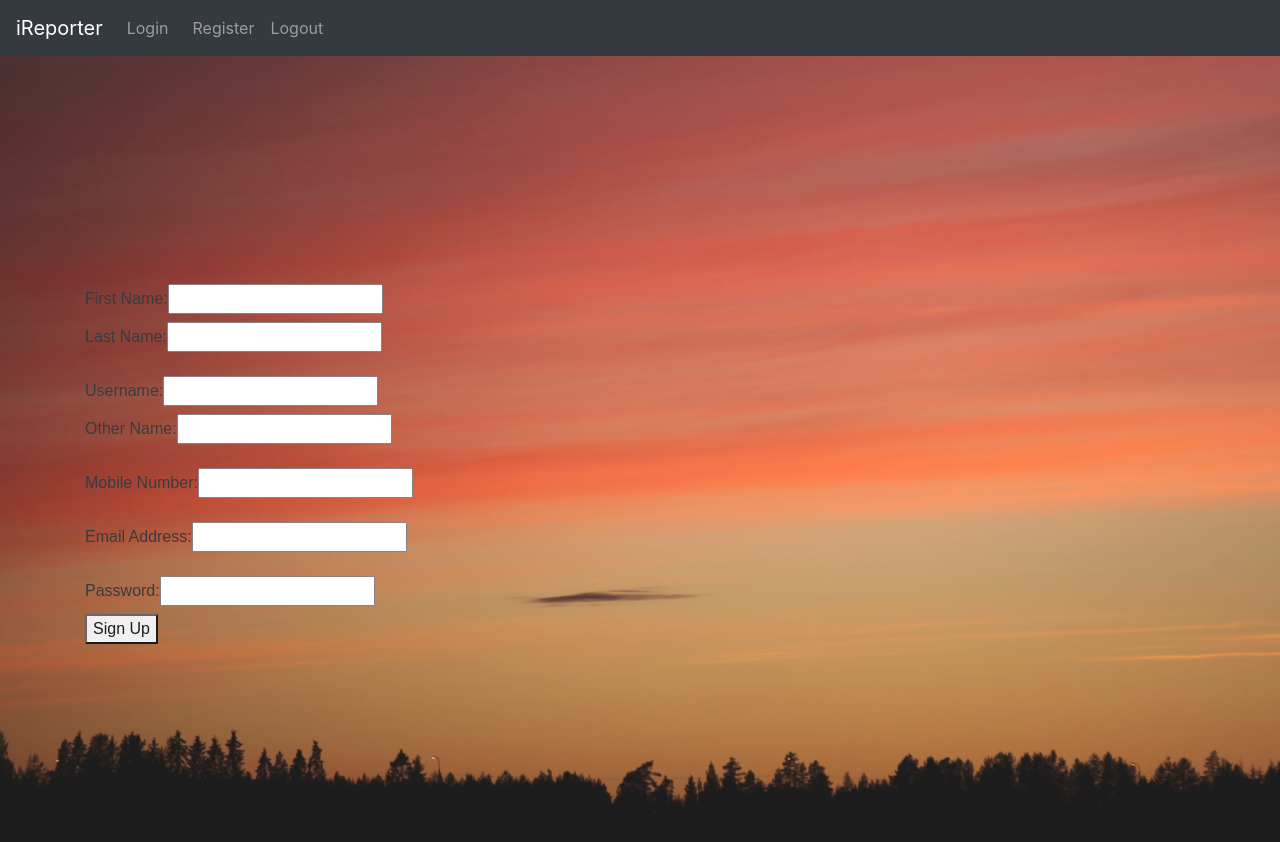
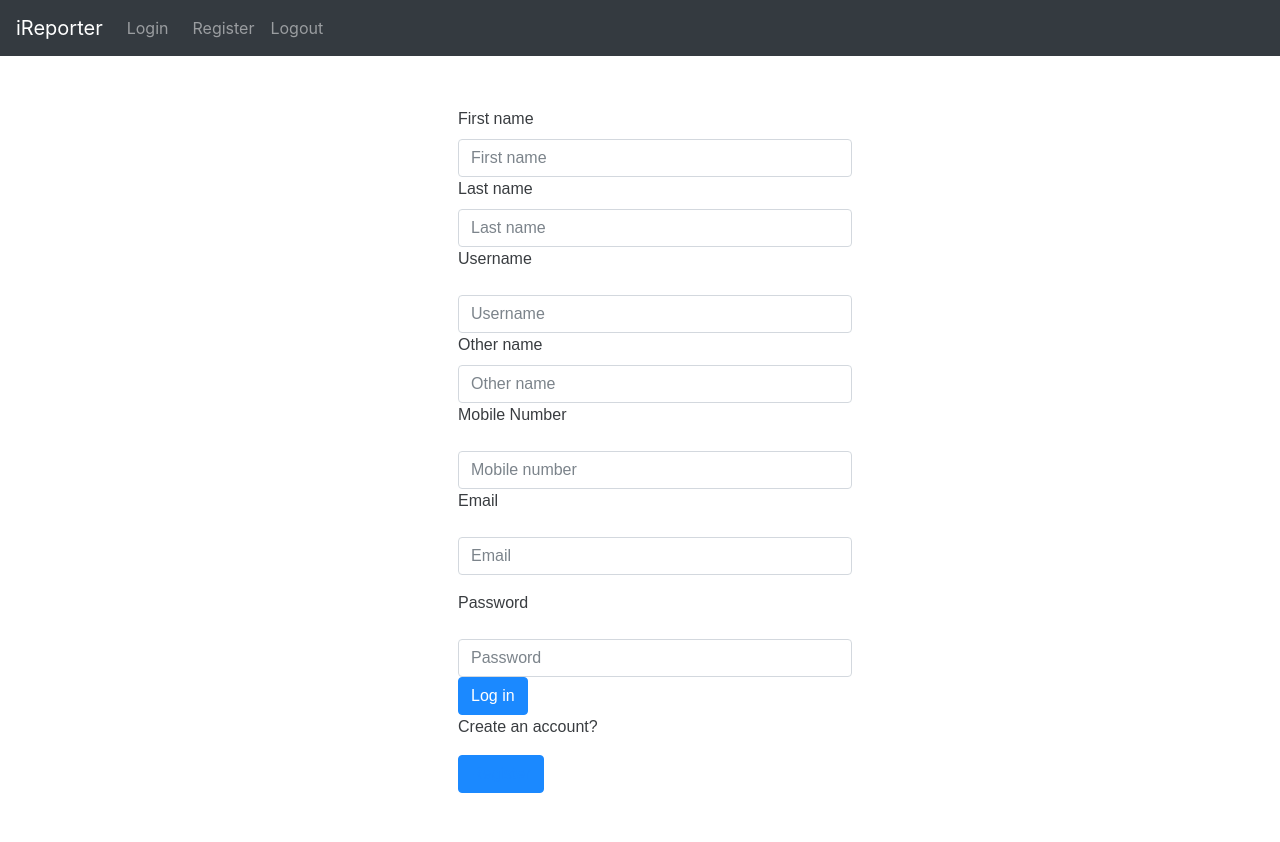
Before and after one commit to katherine95/ireporter-reactjs, a React app: page /signup in a window 1280 px wide. Shown: the top 842 px of the page. Built offline with nearby package versions, Linux system fonts and the light colour scheme.

Commit message:
refactor code

```diff
--- a/package.json
+++ b/package.json
@@ -22,6 +22,7 @@
     "bootstrap": "^4.3.1",
     "express": "^4.16.4",
     "path": "^0.12.7",
+    "jwt-decode": "^2.2.0",
     "query-string": "^6.4.2",
     "react": "^16.8.6",
     "react-bootstrap": "^1.0.0-beta.6",
--- a/src/App.css
+++ b/src/App.css
@@ -1,5 +1,5 @@
 .App-header {
-  background: url(./images/bgg.jpg) no-repeat;
+  /* background: url(./images/bgg.jpg) no-repeat; */
   min-height: 100vh;
   display: flex;
   flex-direction: column;
--- /dev/null
+++ b/src/assets/form.css
@@ -0,0 +1,14 @@
+@media (min-width: 1024px) {
+  .signin-form {
+    display: inline-block;
+    padding: 0px 10px 40px 40px;
+    width: 40%;
+    height: 75%;
+    margin: auto;
+    display: flex;
+    justify-content: space-between;
+    flex-direction: column;
+    margin-top: 1%;
+    border-radius: 5px;
+  }
+}
--- a/src/components/Login.js
+++ b/src/components/Login.js
@@ -18,7 +18,7 @@ class Login extends React.Component {
   }
 
   componentDidMount() {
-    console.log("I am already mounted");
+    localStorage.clear();
   }
 
   handleChange(event) {
@@ -44,8 +44,6 @@ class Login extends React.Component {
           document.getElementById("alert").style.color = "red";
           document.getElementById("alert").innerHTML = jsondata.message;
         } else {
-          console.log(jsondata);
-          console.log(jsondata.token);
           localStorage.setItem("token", jsondata.token);
           this.setState({
             data: jsondata
--- a/src/components/LoginForm.js
+++ b/src/components/LoginForm.js
@@ -1,6 +1,6 @@
 import React, { Component } from "react";
 import { Form, Button } from "react-bootstrap";
-// import "../App.css";
+import '../assets/form.css';
 
 export default class LoginForm extends Component {
   constructor(props) {
@@ -11,15 +11,14 @@ export default class LoginForm extends Component {
     const { handleChange, handleSubmit, value, rememberMe } = this.props;
 
     return (
-      <div>
+      <div className='signin-form'>
         <p id="alert"></p>
         <Form onSubmit={handleSubmit} className="form">
-
           <Form.Group controlId="formBasicEmail">
-            <Form.Label>Username</Form.Label>
+            <Form.Label>Email</Form.Label>
             <Form.Control
               type="text"
-              placeholder="Enter Username"
+              placeholder="Enter Email"
               name="username"
               required
               value={value}
--- a/src/components/Redflags.js
+++ b/src/components/Redflags.js
@@ -1,26 +1,19 @@
 import React, { Component } from "react";
 import { Table, Button, Navbar } from "react-bootstrap";
+// import { jwt_decode } from "jwt-decode";
 import "../App.css";
 
 const token = localStorage.getItem("token");
+// var decoded_token = jwt_decode(token);
+// console.log(decoded_token);
 const username = localStorage.getItem("username");
 
 export default class Redflags extends Component {
-  constructor(props, context) {
-    super(props, context);
+  constructor(props) {
+    super(props);
     this.state = {
       show: false
     };
-    this.handleShow = this.handleShow.bind(this);
-    this.handleClose = this.handleClose.bind(this);
-  }
-  handleClose() {
-    this.setState({ show: false });
-  }
-
-  handleShow() {
-    this.setState({ show: true });
-    // window.alert('test');
   }
 
   componentDidMount() {
@@ -62,12 +55,14 @@ export default class Redflags extends Component {
     return (
       <div>
         <Navbar>
-          <Navbar.Brand href="#home"><h1>Redflags</h1></Navbar.Brand>
+          <Navbar.Brand href="#home">
+            <h1>Redflags</h1>
+          </Navbar.Brand>
           <Navbar.Toggle />
           <Navbar.Collapse className="justify-content-end">
-          <button type="button" className="btn btn-primary">
-            + Create Redflag
-          </button>
+            <button type="button" className="btn btn-primary">
+              + Create Redflag
+            </button>
             <Navbar.Text>
               Logged in: <b>{username}</b>
             </Navbar.Text>
--- a/src/components/SignupForm.js
+++ b/src/components/SignupForm.js
@@ -1,4 +1,5 @@
 import React, { Component } from "react";
+import { Form, Button } from "react-bootstrap";
 import "../App.css";
 
 export default class SignupForm extends Component {
@@ -9,96 +10,178 @@ export default class SignupForm extends Component {
   render() {
     const { handleChange, handleSubmit, value } = this.props;
     return (
-      <div>
-        <form className="form" onSubmit={handleSubmit}>
-          <p id="alert" />
-          <label>
-            First Name:
-            <input
+      <div className='signin-form'>
+      <p id="alert"></p>
+      <Form onSubmit={handleSubmit} className="form">
+          <Form.Label>First name</Form.Label>
+          <Form.Control
             type="text"
+            placeholder="First name"
             name="firstname"
             required
             value={value}
             onChange={handleChange}
           />
-          </label>
-          <br />
-          <label>
-            Last Name:
-            <input
+          <Form.Label>Last name</Form.Label>
+          <Form.Control
             type="text"
+            placeholder="Last name"
             name="lastname"
             required
             value={value}
             onChange={handleChange}
           />
-          </label>
-          <br />
-          <label>
+          <Form.Label>Username</Form.Label>
           <p id="username_error" />
-            Username:
-            <input
+          <Form.Control
             type="text"
+            placeholder="Username"
             name="username"
             required
             value={value}
             onChange={handleChange}
           />
-          </label>
-          <br />
-          <label>
-            Other Name:
-            <input
+          <Form.Label>Other name</Form.Label>
+          <Form.Control
             type="text"
+            placeholder="Other name"
             name="othername"
             required
             value={value}
             onChange={handleChange}
           />
-          </label>
-          <br />
-          <label>
+          <Form.Label>Mobile Number</Form.Label>
           <p id="number_error" />
-            Mobile Number:
-            <input
+          <Form.Control
             type="text"
+            placeholder="Mobile number"
             name="mobilenumber"
             required
             value={value}
             onChange={handleChange}
           />
-          </label>
-          <br />
-          <label>
+          <Form.Group controlId="formBasicEmail">
+            <Form.Label>Email</Form.Label>
             <p id="email_error" />
-            Email Address:
-            <input
-              type="email"
+            <Form.Control
+              type="text"
+              placeholder="Email"
               name="email"
               required
               value={value}
               onChange={handleChange}
             />
-          </label>
-          <br />
-          <label>
+          </Form.Group>
+          <Form.Label>Password</Form.Label>
           <p id="password_error" />
-            Password:
-            <input
+          <Form.Control
             type="password"
+            placeholder="Password"
             name="password"
             required
             value={value}
             onChange={handleChange}
           />
-          </label>
-          <br />
-          <button type="submit" value="Submit">
-            Sign Up
-          </button>
-          <br />
-        </form>
+        <Button variant="primary" type="submit" value="submit">
+          Log in
+        </Button>
+        <p>Create an account?</p>
+        <Button value="Submit">
+          <a href="/signup">Register</a>
+        </Button>
+      </Form>
     </div>
+
+      // <div>
+      //   <form className="form" onSubmit={handleSubmit}>
+      //     <p id="alert" />
+      //     <label>
+      //       First Name:
+      //       <input
+      //         type="text"
+      //         name="firstname"
+      //         required
+      //         value={value}
+      //         onChange={handleChange}
+      //       />
+      //     </label>
+      //     <br />
+      //     <label>
+      //       Last Name:
+      //       <input
+      //         type="text"
+      //         name="lastname"
+      //         required
+      //         value={value}
+      //         onChange={handleChange}
+      //       />
+      //     </label>
+      //     <br />
+      //     <label>
+      //       <p id="username_error" />
+      //       Username:
+      //       <input
+      //         type="text"
+      //         name="username"
+      //         required
+      //         value={value}
+      //         onChange={handleChange}
+      //       />
+      //     </label>
+      //     <br />
+      //     <label>
+      //       Other Name:
+      //       <input
+      //         type="text"
+      //         name="othername"
+      //         required
+      //         value={value}
+      //         onChange={handleChange}
+      //       />
+      //     </label>
+      //     <br />
+      //     <label>
+      //       <p id="number_error" />
+      //       Mobile Number:
+      //       <input
+      //         type="text"
+      //         name="mobilenumber"
+      //         required
+      //         value={value}
+      //         onChange={handleChange}
+      //       />
+      //     </label>
+      //     <br />
+      //     <label>
+      //       <p id="email_error" />
+      //       Email Address:
+      //       <input
+      //         type="email"
+      //         name="email"
+      //         required
+      //         value={value}
+      //         onChange={handleChange}
+      //       />
+      //     </label>
+      //     <br />
+      //     <label>
+      //       <p id="password_error" />
+      //       Password:
+      //       <input
+      //         type="password"
+      //         name="password"
+      //         required
+      //         value={value}
+      //         onChange={handleChange}
+      //       />
+      //     </label>
+      //     <br />
+      //     <button type="submit" value="Submit">
+      //       Sign Up
+      //     </button>
+      //     <br />
+      //   </form>
+      // </div>
     );
   }
 }
```
Also changed, not shown: src/components/Signup.js (+1 -7 lines), 1 other file (tests, documents, lock files or other folders). Lines whose indentation alone changed are shown as unchanged.
